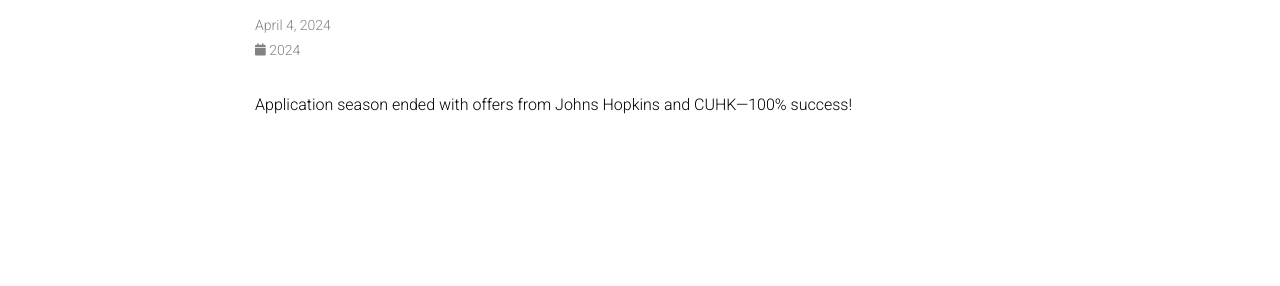
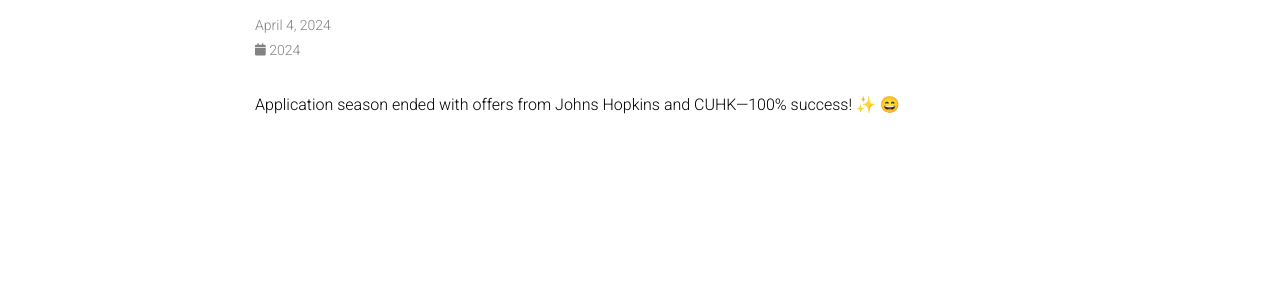
Before and after one commit to SAKi-77/SAKi-77.github.io, a Jekyll site: the page built from _news/announcement_1.md, in a window 1280 px wide. Shown: the part 146-432 px from the top of the page. Built offline with Jekyll 4.4.1, drawn with Linux system fonts in a browser that asks for light colours; comment, search, counter and statistics services are not loaded; a style sheet for code colours, icons or effects is not loaded.

```diff
--- a/_news/announcement_1.md
+++ b/_news/announcement_1.md
@@ -5,4 +5,4 @@ inline: true
 related_posts: false
 ---
 
-Application season ended with offers from Johns Hopkins and CUHK—100% success!
+Application season ended with offers from Johns Hopkins and CUHK—100% success! ✨ 😄
```
